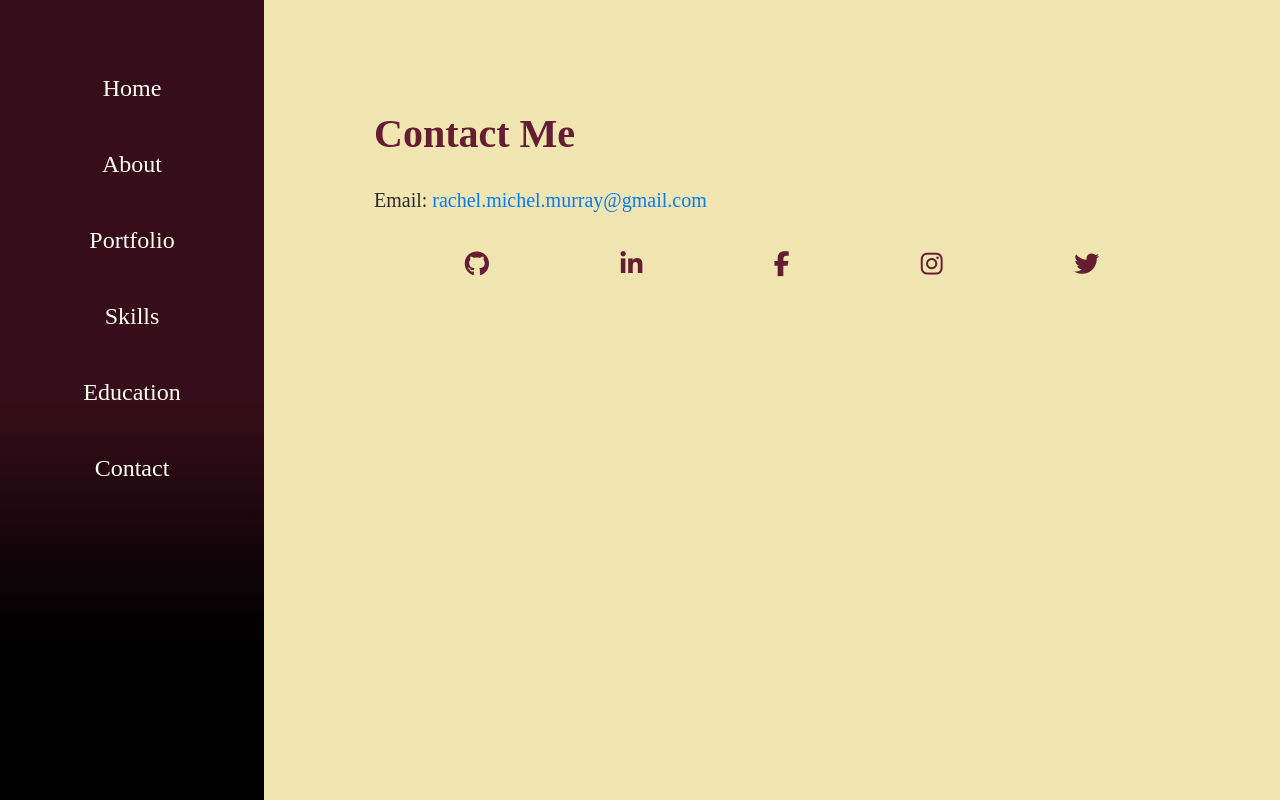
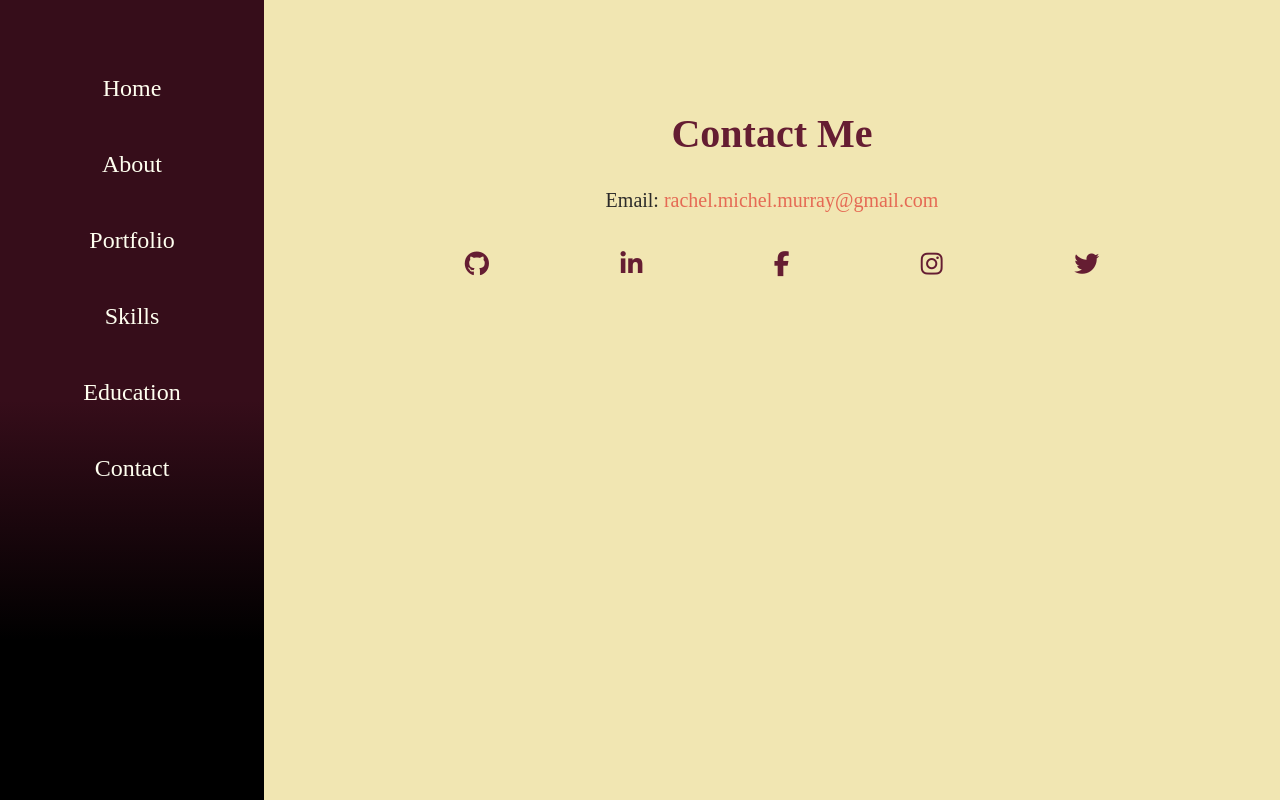
Before and after one commit to dcbeergoddess/portfolio_website_reactjs, a React (Create React App) app: page /contact in a window 1280 px wide. Built offline with nearby package versions, Linux system fonts and the light colour scheme; a web font is replaced by a local one.

Commit message:
styling changes

```diff
--- a/src/App.css
+++ b/src/App.css
@@ -123,9 +123,8 @@ p {
   font-size: var(--fontsize-p);
 }
 
-h1 {
+h1, h2 {
   color: #651d32;
-  /* font-size: 50px; */
 }
 
 h1,
@@ -134,6 +133,7 @@ h3,
 h4,
 p {
   margin: 10px;
+  text-align: center
 }
 
 .widecard {
@@ -213,6 +213,12 @@ p {
   background-color: #e56a54;;
 }
 
+.contactinfo {
+  text-decoration: none;
+  color: #e56a54;
+}
+
+
 @media all and (max-width: 450px) {
   :root {
     --fontsize-nav: 1rem;
@@ -258,10 +264,6 @@ p {
     padding-left: 0px;
   }
 
-  .name {
-    padding-left: 50px;
-  }
-
   .contact {
     font-size: 15px;
   }
--- a/src/pages/About.js
+++ b/src/pages/About.js
@@ -7,7 +7,7 @@ class About extends Component {
     return (
       <div className="condiv">
         <h1 className="subtopic">About Me</h1>
-        <h1>Rachel Michel Murray</h1>
+        <h2>Rachel Michel Murray</h2>
         <h3> Full Stack Web Developer</h3>
         <br></br>
 
--- a/src/pages/Contact.js
+++ b/src/pages/Contact.js
@@ -3,15 +3,15 @@ import Social from '../components/Social';
 
 class Contact extends Component {
 
-  render () {
+  render() {
 
     return (
 
       <div className="condiv">
         <h1 className="subtopic">Contact Me</h1>
-        <h3 className="contact"> Email: <a href="mailto:rachel.michel.murray@gmail.com?subject=Portfolio Contact for Rachel Murray">rachel.michel.murray@gmail.com</a></h3>
-      <div className="contactSocial">
-        <Social />
+        <h3 className="contact"> Email: <a href="mailto:rachel.michel.murray@gmail.com?subject=Portfolio Contact for Rachel Murray"><span className="contactinfo">rachel.michel.murray@gmail.com</span></a></h3>
+        <div className="contactSocial">
+          <Social />
         </div>
       </div>
 
--- a/src/pages/Skills.js
+++ b/src/pages/Skills.js
@@ -5,7 +5,7 @@ class Skills extends Component {
   constructor(props) {
     super(props);
     this.state={
-      'myskills': ['React', 'JavaScript', 'jQuery', 'MERN Stack', 'HTML', 'CSS', 'Bootstrap', 'Node', 'Express', 'ES6+', 'JSX', 'SQL', 'Sequelize', 'MongoDB', 'Mongoose', 'Github', "APIs", 'Final Cut Pro X', 'Adobe Create Suite', 'Trello' ]
+      'myskills': ['React', 'JavaScript', 'jQuery', 'MERN Stack', 'HTML', 'CSS', 'Bootstrap', 'Node', 'Express', 'ES6+', 'JSX', 'SQL', 'Sequelize', 'MongoDB', 'Mongoose', 'Github', "APIs", 'Final Cut Pro X', 'Adobe Creative Suite', 'Trello' ]
     }
   }
 
```
